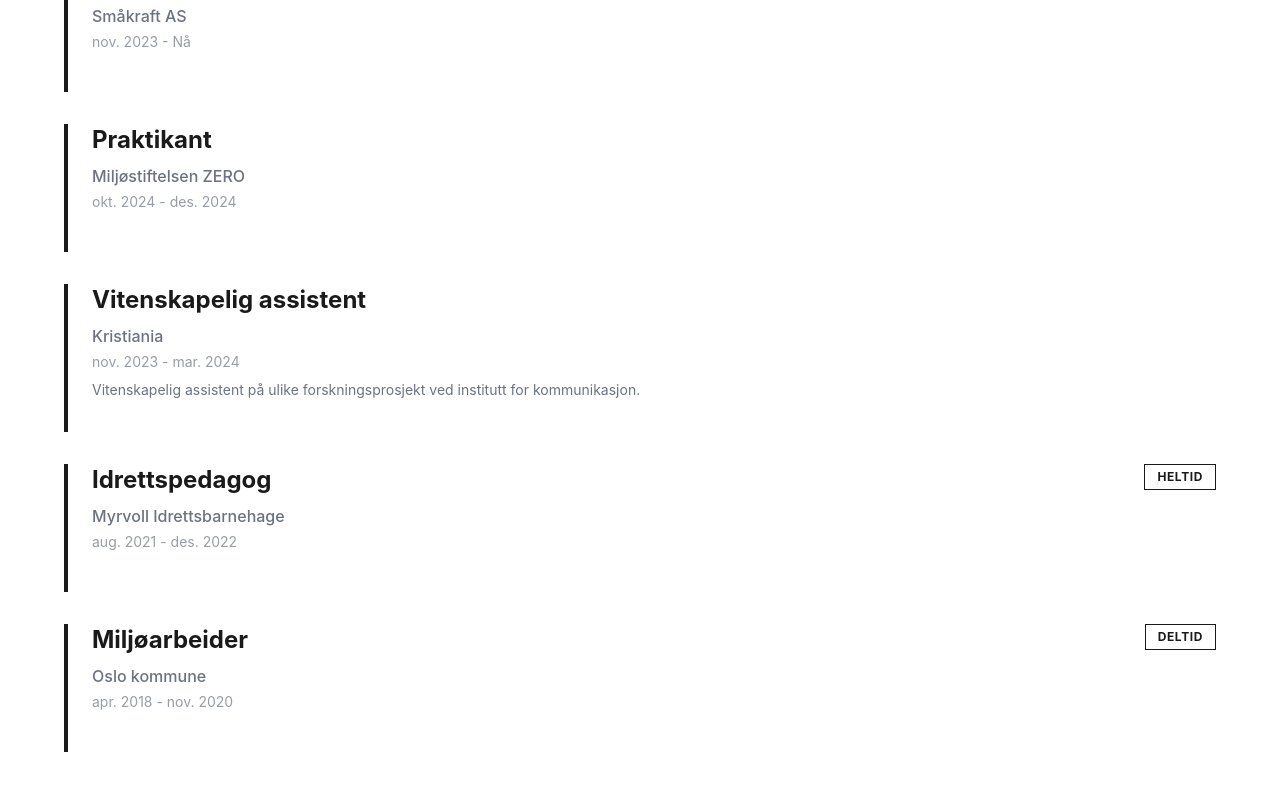
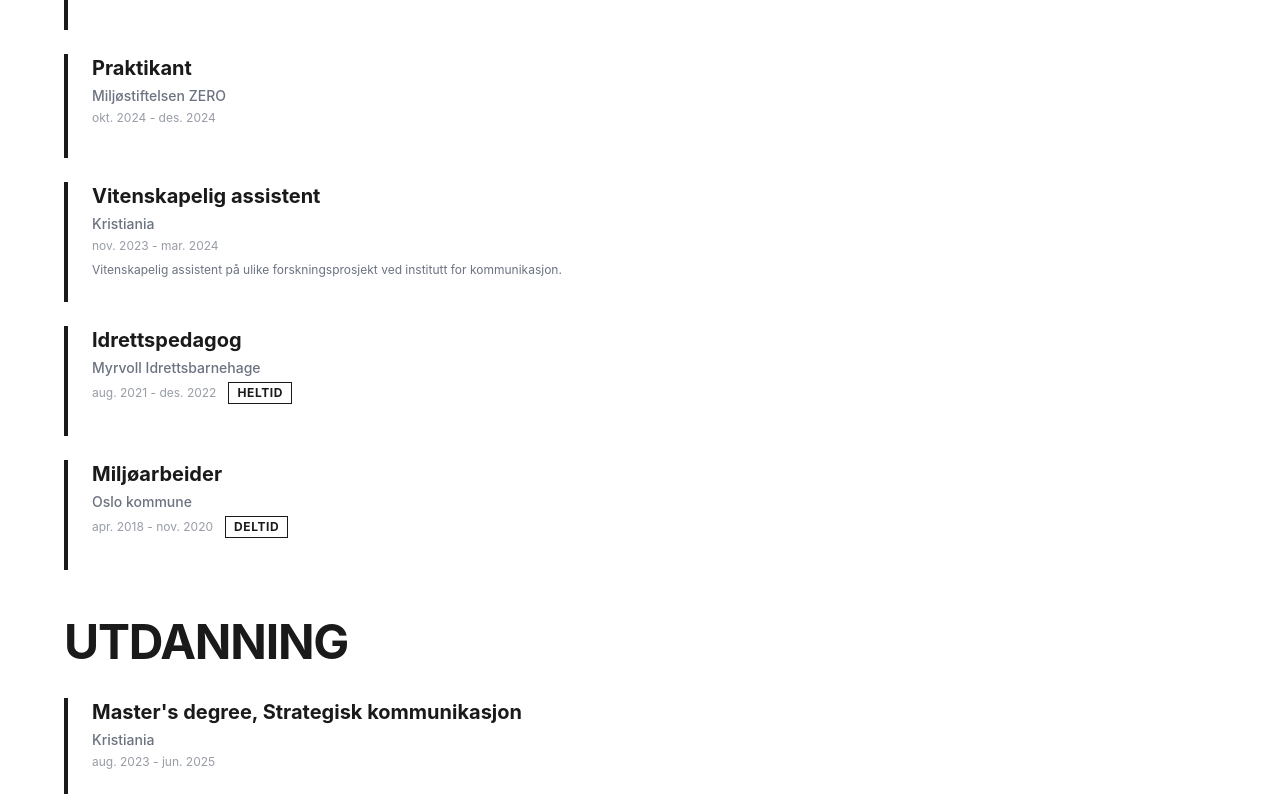
Before and after one commit to glennbarosen/magnhild-portfolio, a React (Vite) app: page /cv in a window 1280 px wide. Shown: the part 400-1200 px from the top of the page. Built offline with nearby package versions, Linux system fonts and the light colour scheme.

Commit message:
fix: even more compact CV layout, tag below date

```diff
--- a/src/routes/cv.tsx
+++ b/src/routes/cv.tsx
@@ -14,7 +14,7 @@
         initial={{ opacity: 0, y: 20 }}
         animate={{ opacity: 1, y: 0 }}
         transition={{ duration: 0.6 }}
-        className="mb-16"
+        className="mb-12"
       >
         <h1 className="text-5xl md:text-7xl lg:text-8xl font-bold text-primary tracking-tight">
           CV
@@ -26,12 +26,12 @@
         initial={{ opacity: 0 }}
         animate={{ opacity: 1 }}
         transition={{ duration: 0.6, delay: 0.1 }}
-        className="mb-16"
+        className="mb-12"
       >
-        <h2 className="text-4xl md:text-5xl lg:text-6xl font-bold text-primary mb-12 tracking-tight">
+        <h2 className="text-3xl md:text-4xl lg:text-5xl font-bold text-primary mb-8 tracking-tight">
           ARBEIDSERFARING
         </h2>
-        <div className="space-y-8">
+        <div className="space-y-6">
           {experience.map((exp, index) => (
             <motion.div
               key={exp.company}
@@ -39,23 +39,23 @@
               animate={{ opacity: 1, y: 0 }}
               transition={{ duration: 0.5, delay: 0.15 + index * 0.08 }}
             >
-              <div className="border-l-4 border-primary pl-6 pb-8">
-                <div className="flex items-start justify-between gap-4 mb-2">
-                  <h3 className="text-xl md:text-2xl font-bold text-primary">
-                    {exp.title}
-                  </h3>
+              <div className="border-l-4 border-primary pl-6 pb-6">
+                <h3 className="text-lg md:text-xl font-bold text-primary mb-1">
+                  {exp.title}
+                </h3>
+                <p className="text-sm text-secondary font-medium mb-1">
+                  {exp.company}
+                </p>
+                <div className="flex items-center gap-3 mb-2">
+                  <p className="text-xs text-secondary/70">{exp.period}</p>
                   {exp.type && (
-                    <span className="text-xs font-bold uppercase tracking-wider px-3 py-1 border border-primary text-primary whitespace-nowrap">
+                    <span className="text-xs font-bold uppercase tracking-wider px-2 py-0.5 border border-primary text-primary">
                       {exp.type}
                     </span>
                   )}
                 </div>
-                <p className="text-base text-secondary font-medium mb-1">
-                  {exp.company}
-                </p>
-                <p className="text-sm text-secondary/70 mb-2">{exp.period}</p>
                 {exp.description && (
-                  <p className="text-sm text-secondary">{exp.description}</p>
+                  <p className="text-xs text-secondary">{exp.description}</p>
                 )}
               </div>
             </motion.div>
@@ -69,10 +69,10 @@
         animate={{ opacity: 1 }}
         transition={{ duration: 0.6, delay: 0.2 }}
       >
-        <h2 className="text-4xl md:text-5xl lg:text-6xl font-bold text-primary mb-12 tracking-tight">
+        <h2 className="text-3xl md:text-4xl lg:text-5xl font-bold text-primary mb-8 tracking-tight">
           UTDANNING
         </h2>
-        <div className="space-y-8">
+        <div className="space-y-6">
           {education.map((edu, index) => (
             <motion.div
               key={edu.institution}
@@ -80,14 +80,14 @@
               animate={{ opacity: 1, y: 0 }}
               transition={{ duration: 0.5, delay: 0.25 + index * 0.08 }}
             >
-              <div className="border-l-4 border-primary pl-6 pb-8">
-                <h3 className="text-xl md:text-2xl font-bold text-primary mb-1">
+              <div className="border-l-4 border-primary pl-6 pb-6">
+                <h3 className="text-lg md:text-xl font-bold text-primary mb-1">
                   {edu.degree}
                 </h3>
-                <p className="text-base text-secondary font-medium mb-1">
+                <p className="text-sm text-secondary font-medium mb-1">
                   {edu.institution}
                 </p>
-                <p className="text-sm text-secondary/70">{edu.period}</p>
+                <p className="text-xs text-secondary/70">{edu.period}</p>
               </div>
             </motion.div>
           ))}
```
